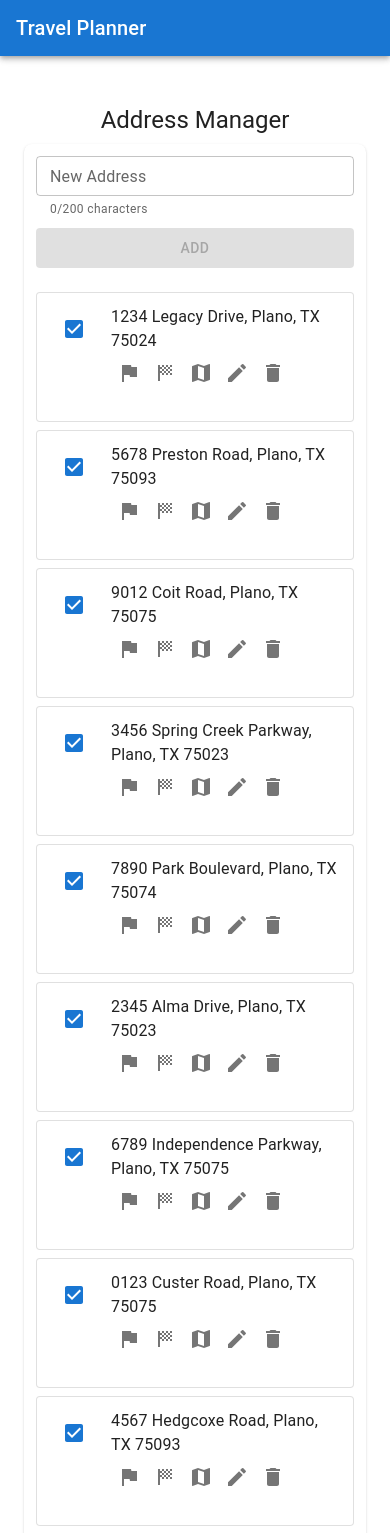
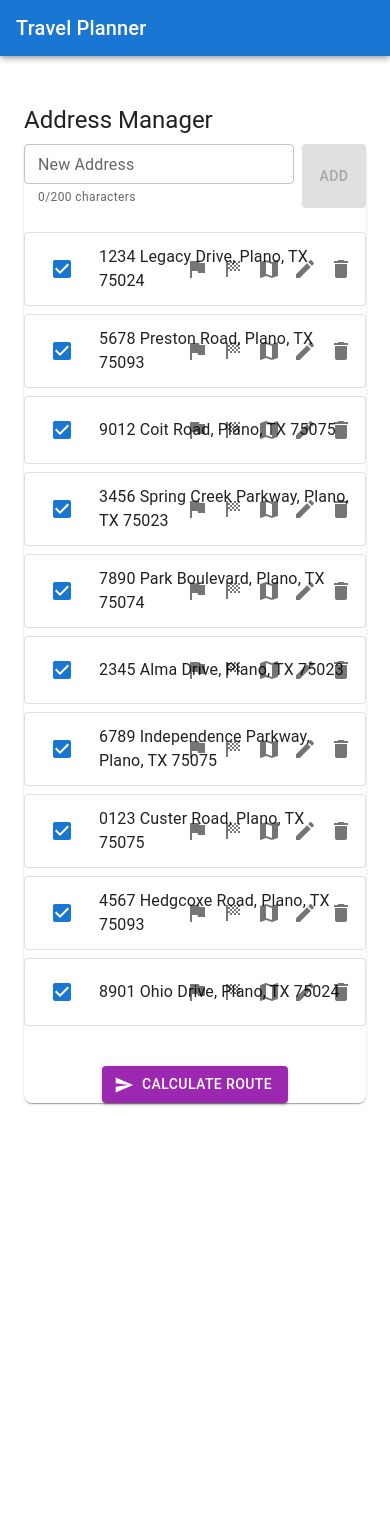
Before and after one commit to paulwoods/travel, a React (Vite) app in the folder frontend/: page / in a window 390 px wide. Shown: the top 1533 px of the page. After the commit the page ends 1151 px from the top, so only its background shows below. Built offline with nearby package versions, Linux system fonts and the light colour scheme.

Commit message:
feat: improve mobile layout

```diff
--- a/frontend/src/components/AddressManager.tsx
+++ b/frontend/src/components/AddressManager.tsx
@@ -193,7 +193,7 @@ export const AddressManager = () => {
                 gutterBottom
                 sx={{
                     fontSize: { xs: '1.5rem', sm: '1.75rem', md: '2rem' },
-                    textAlign: { xs: 'center', sm: 'left' }
+                    textAlign: { sm: 'center', md: 'left' }
                 }}
             >
                 Address Manager
@@ -201,7 +201,7 @@ export const AddressManager = () => {
 
             <Paper
                 sx={{
-                    p: { xs: 1.5, sm: 2, md: 3 },
+                    p: { sm: 1.5, md: 2, lg: 3 },
                     mb: 2,
                     borderRadius: 2
                 }}
@@ -210,7 +210,7 @@ export const AddressManager = () => {
                     display: 'flex',
                     gap: 1,
                     mb: 2,
-                    flexDirection: { xs: 'column', sm: 'row' }
+                    flexDirection: { sm: 'column', md: 'row' }
                 }}>
                     <TextField
                         fullWidth
@@ -226,8 +226,8 @@ export const AddressManager = () => {
                         onClick={handleAddAddress}
                         disabled={!newAddress.trim() || newAddress.length > 200}
                         sx={{
-                            minWidth: { xs: '100%', sm: 'auto' },
-                            height: { xs: '40px', sm: 'auto' }
+                            minWidth: { sm: '100%', md: 'auto' },
+                            height: { sm: '40px', md: 'auto' }
                         }}
                     >
                         Add
@@ -244,9 +244,9 @@ export const AddressManager = () => {
                                 borderRadius: 1,
                                 border: '1px solid',
                                 borderColor: 'divider',
-                                flexDirection: { xs: 'column', sm: 'row' },
-                                alignItems: { xs: 'stretch', sm: 'center' },
-                                gap: { xs: 1, sm: 0 },
+                                flexDirection: { sm: 'column', md: 'row' },
+                                alignItems: { sm: 'stretch', md: 'center' },
+                                gap: { sm: 1, md: 0 },
                                 position: 'relative'
                             }}
                         >
@@ -341,16 +341,16 @@ export const AddressManager = () => {
                                         }
                                         sx={{
                                             wordBreak: 'break-word',
-                                            pr: { xs: 0, sm: 2 }
+                                            pr: { sm: 0, md:2 }
                                         }}
                                     />
                                     <ListItemSecondaryAction
                                         sx={{
-                                            position: { xs: 'static', sm: 'absolute' },
+                                            position: { sm: 'static', md: 'absolute' },
                                             display: 'flex',
                                             gap: 1,
-                                            justifyContent: { xs: 'center', sm: 'flex-start' },
-                                            mt: { xs: 1, sm: 0 }
+                                            justifyContent: { xs: 'center', sm: 'space-around' },
+                                            mt: { md: 1, lg: 0 }
                                         }}
                                     >
                                         <Tooltip title={address.isStart ? "Remove as start address" : "Set as start address"}>
@@ -420,8 +420,8 @@ export const AddressManager = () => {
                         onClick={handleSubmit}
                         disabled={addresses.filter(addr => addr.isSelected).length < 2 || isLoading}
                         sx={{
-                            minWidth: { xs: '100%', sm: '300px' },
-                            height: { xs: '48px', sm: 'auto' }
+                            minWidth: { sm: '100%', md: '300px' },
+                            height: { sm: '48px', md: 'auto' }
                         }}
                     >
                         {isLoading ? 'Calculating...' : 'Calculate Route'}
```
